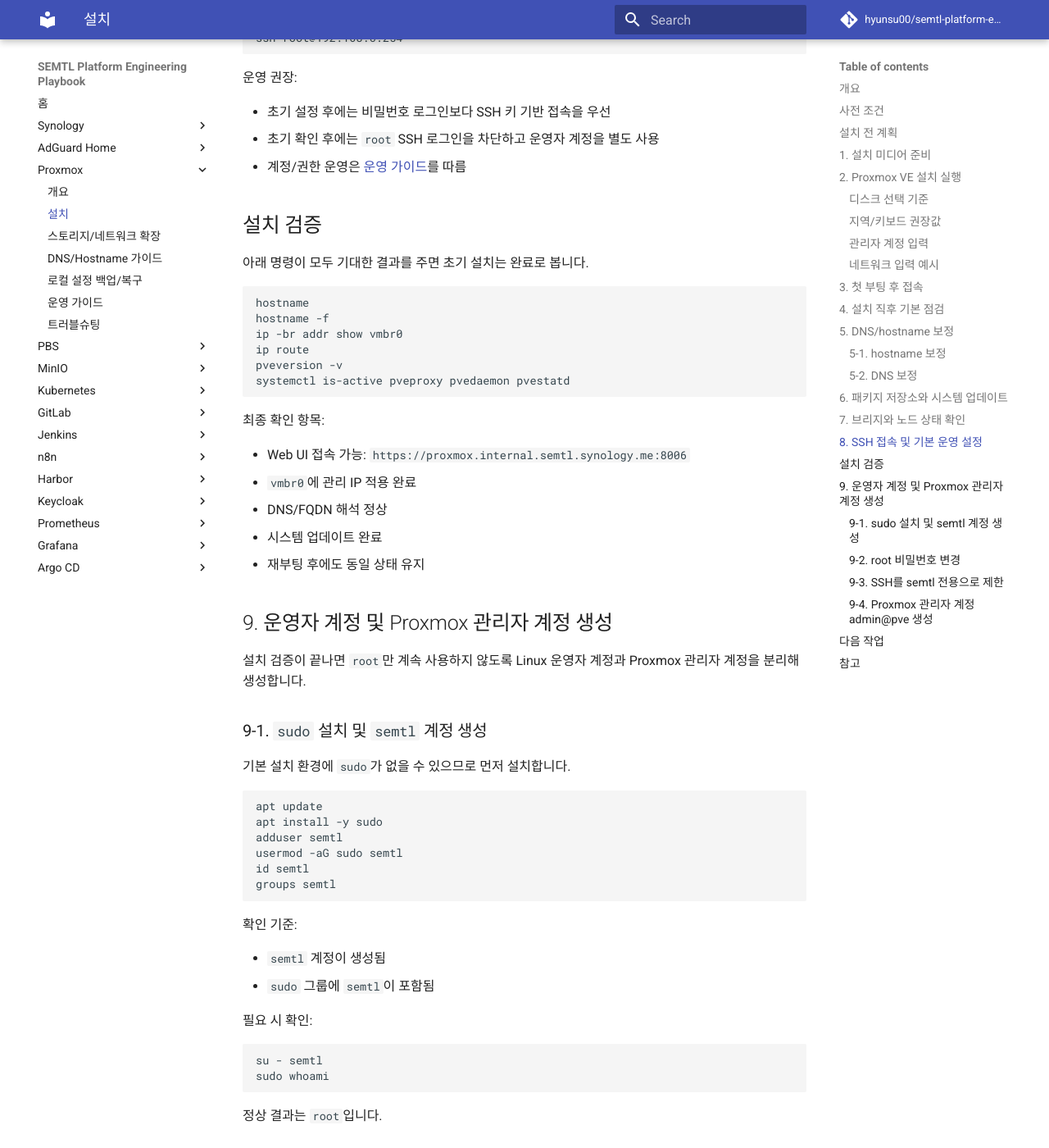
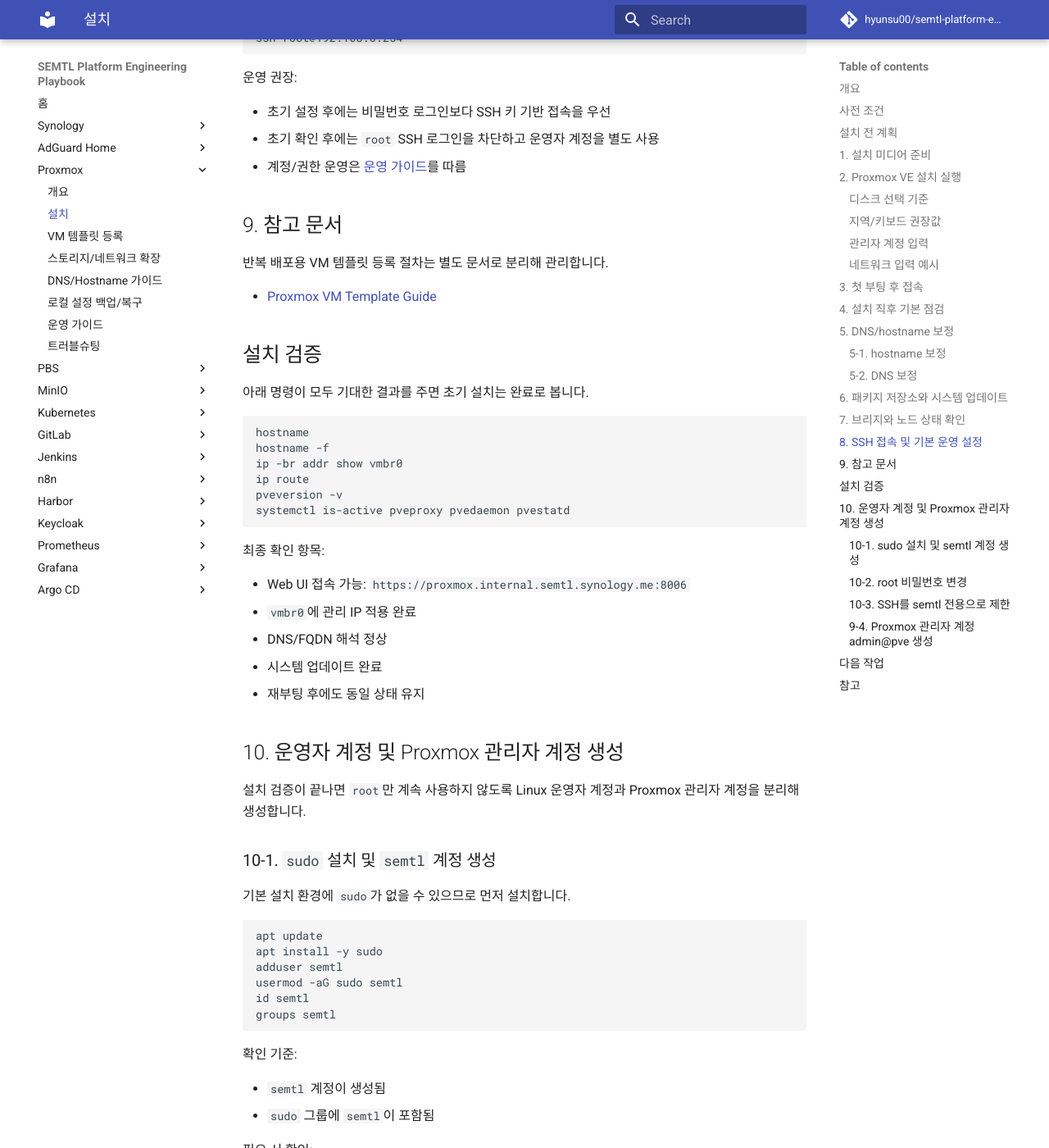
Before and after one commit to hyunsu00/semtl-platform-engineering-playbook, an MkDocs documentation site: the page built from docs/proxmox/installation.md, in a window 1280 px wide and 1400 px high, scrolled down 7921 px. Shown: the whole window at 82% size. Built offline with MkDocs 1.6.1 and Material for MkDocs 9.7.7, drawn with Linux system fonts in a browser that asks for light colours; comment, search, counter and statistics services are not loaded; some of the changed text lies outside the part shown.

Commit message:
docs: proxmox vm 템플릿 가이드 추가 및 UI 절차 정리

```diff
--- a/docs/proxmox/installation.md
+++ b/docs/proxmox/installation.md
@@ -335,6 +335,12 @@
 - 초기 확인 후에는 `root` SSH 로그인을 차단하고 운영자 계정을 별도 사용
 - 계정/권한 운영은 [운영 가이드](./operation-guide.md)를 따름
 
+## 9. 참고 문서
+
+반복 배포용 VM 템플릿 등록 절차는 별도 문서로 분리해 관리합니다.
+
+- [Proxmox VM Template Guide](./vm-template-guide.md)
+
 ## 설치 검증
 
 아래 명령이 모두 기대한 결과를 주면 초기 설치는 완료로 봅니다.
@@ -356,12 +362,12 @@
 - 시스템 업데이트 완료
 - 재부팅 후에도 동일 상태 유지
 
-## 9. 운영자 계정 및 Proxmox 관리자 계정 생성
+## 10. 운영자 계정 및 Proxmox 관리자 계정 생성
 
 설치 검증이 끝나면 `root`만 계속 사용하지 않도록 Linux 운영자 계정과
 Proxmox 관리자 계정을 분리해 생성합니다.
 
-### 9-1. `sudo` 설치 및 `semtl` 계정 생성
+### 10-1. `sudo` 설치 및 `semtl` 계정 생성
 
 기본 설치 환경에 `sudo`가 없을 수 있으므로 먼저 설치합니다.
 
@@ -388,7 +394,7 @@
 
 정상 결과는 `root`입니다.
 
-### 9-2. `root` 비밀번호 변경
+### 10-2. `root` 비밀번호 변경
 
 설치 중 설정한 `root` 비밀번호를 계속 사용하지 않고 초기 검증 후 한 번 더
 변경합니다.
@@ -404,7 +410,7 @@
 - `root` SSH는 차단하더라도 Web UI의 `root@pam` 로그인까지 즉시 막지는 않습니다.
 - 초기 운영과 장애 대응을 위해 `root@pam`은 비상 관리자 계정으로 유지합니다.
 
-### 9-3. SSH를 `semtl` 전용으로 제한
+### 10-3. SSH를 `semtl` 전용으로 제한
 
 `root` 비밀번호 변경이 끝나면 SSH는 `semtl` 계정만 허용하도록 제한합니다.
 
--- a/mkdocs.yml
+++ b/mkdocs.yml
@@ -18,6 +18,7 @@
   - Proxmox:
       - 개요: proxmox/overview.md
       - 설치: proxmox/installation.md
+      - VM 템플릿 등록: proxmox/vm-template-guide.md
       - 스토리지/네트워크 확장: proxmox/storage-and-network-expansion.md
       - DNS/Hostname 가이드: proxmox/dns-and-hostname-guide.md
       - 로컬 설정 백업/복구: proxmox/config-backup-and-restore.md
```
Also changed, not shown: README.md (+2 -0 lines), docs/proxmox/vm-template-guide.md (added, +143 -0 lines).
